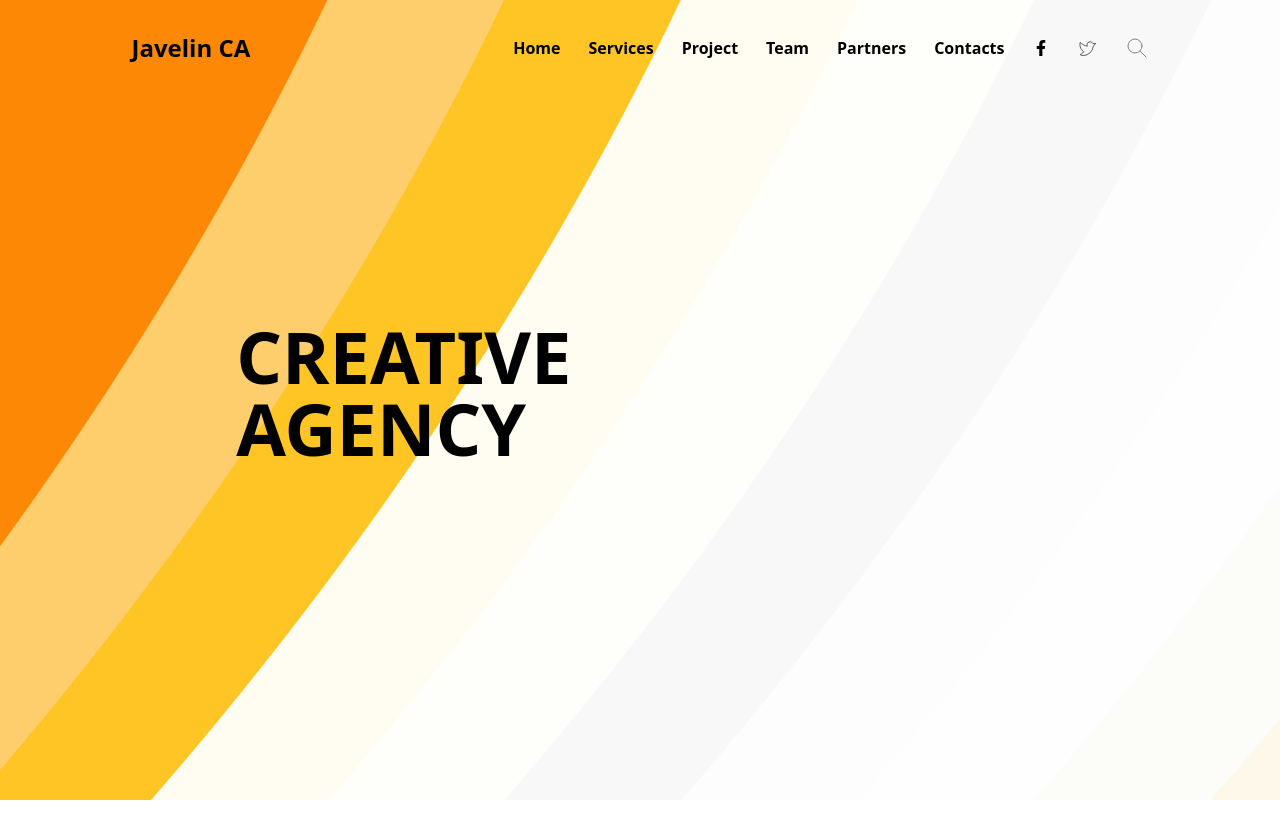
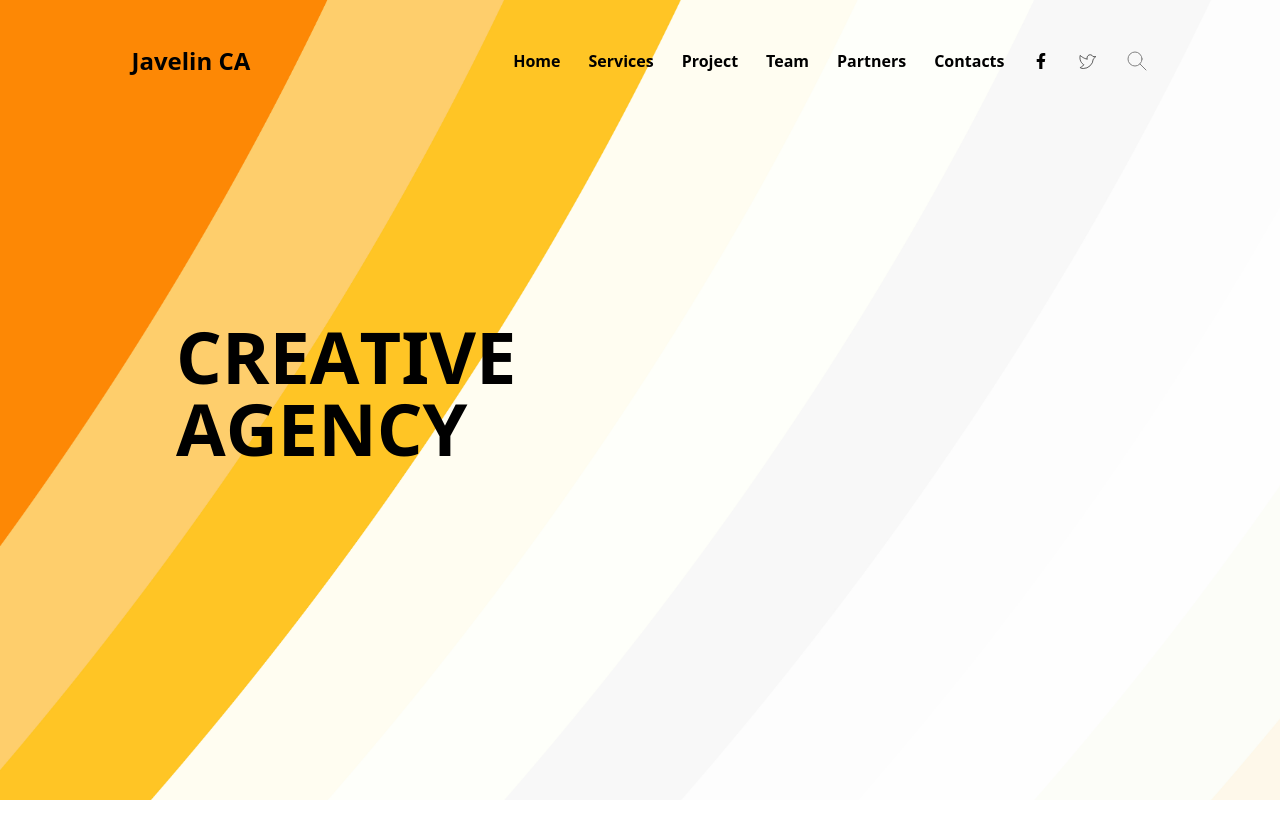
Before and after one commit to farizbaiquni/clone-web-template-1, a website: page index.html in a window 1280 px wide. Drawn offline with Linux system fonts and the light colour scheme.

Commit message:
add text animation and improve navbar ui

```diff
--- a/index.html
+++ b/index.html
@@ -6,13 +6,15 @@
     <meta name="viewport" content="width=device-width, initial-scale=1.0">
     <title>Document</title>
     <link href="/dist/output.css" rel="stylesheet">
+    <link rel="stylesheet" href="./src/style.css">
+
 </head>
 <body class=" flex flex-col justify-center >
     <!-- Source reference : https://jevelin.shufflehound.com/creative-agency/ -->
     <div class="container">
 
         <!-- =========================== NAVBAR =========================== -->
-        <nav id="top-navbar" class=" flex justify-around items-center py-4 fixed top-0 w-full">
+        <nav id="top-navbar" class=" flex justify-around items-center py-6 fixed top-0 w-full">
             <div class="nav-start">
                 <h1 class=" text-2xl font-bold">Javelin CA</h1>
             </div>
@@ -46,13 +48,26 @@
             </div>
         </nav>
 
-        <div class=" bg-blue-300 h-screen bg-main-orange bg-no-repeat bg-cover">
-            <span class=" flex justify-around mt-80">
-                <div class="">
-                    <p class=" text-7xl font-extrabold">CREATIVE</p>
-                    <p class=" text-7xl font-extrabold">AGENCY</p>
+        <div class=" h-screen bg-main-orange bg-no-repeat bg-cover">
+            <span class=" flex flex-col w-fit ml-44 mt-80">
+                <div class="flex justify-start">
+                    <p class=" text-anim-1 text-7xl font-extrabold" style=" animation-duration: 0.5s; animation-delay: 0.2s">C</p>
+                    <p class=" text-anim-2 text-7xl font-extrabold" style=" animation-duration: 0.4s; animation-delay: 0.4s">R</p>
+                    <p class=" text-anim-2 text-7xl font-extrabold" style=" animation-duration: 0.4s; animation-delay: 0.6s">E</p>
+                    <p class=" text-anim-2 text-7xl font-extrabold" style=" animation-duration: 0.4s; animation-delay: 0.7s">A</p>
+                    <p class=" text-anim-2 text-7xl font-extrabold" style=" animation-duration: 0.4s; animation-delay: 0.8s">T</p>
+                    <p class=" text-anim-2 text-7xl font-extrabold" style=" animation-duration: 0.4s; animation-delay: 0.9s">I</p>
+                    <p class=" text-anim-2 text-7xl font-extrabold" style=" animation-duration: 0.4s; animation-delay: 1.0s">V</p>
+                    <p class=" text-anim-2 text-7xl font-extrabold" style=" animation-duration: 0.4s; animation-delay: 1.1s">E</p>
                 </div>
-                <div></div>
+                <div class="flex justify-start">
+                    <p class=" text-anim-1 text-7xl font-extrabold" style=" animation-duration: 0.5s; animation-delay: 1.4s">A</p>
+                    <p class=" text-anim-2 text-7xl font-extrabold" style=" animation-duration: 0.4s; animation-delay: 1.6s">G</p>
+                    <p class=" text-anim-2 text-7xl font-extrabold" style=" animation-duration: 0.4s; animation-delay: 1.8s">E</p>
+                    <p class=" text-anim-2 text-7xl font-extrabold" style=" animation-duration: 0.4s; animation-delay: 1.9s">N</p>
+                    <p class=" text-anim-2 text-7xl font-extrabold" style=" animation-duration: 0.4s; animation-delay: 2.0s">C</p>
+                    <p class=" text-anim-2 text-7xl font-extrabold" style=" animation-duration: 0.4s; animation-delay: 2.1s">Y</p>
+                </div>
             </span>
         </div>
         <br><br><br><br><br><br><br><br><br><br><br><br>
@@ -68,7 +83,7 @@
                 document.getElementById('top-navbar').style.paddingTop = "16px"
             } else {
                 document.getElementById('top-navbar').style.backgroundColor = "transparent"
-                document.getElementById('top-navbar').style.paddingTop = "32px"
+                document.getElementById('top-navbar').style.paddingTop = "45px"
             }
         }
         )
--- a/src/style.css
+++ b/src/style.css
@@ -1,3 +1,31 @@
 @tailwind base;
 @tailwind components;
 @tailwind utilities;
+
+@keyframes animationTextLeftToRight1 {
+    0% {
+        transform: translate(-90px) rotate(120deg);
+    }
+    100% {
+        transform: translate(0) rotate(360deg);
+    }
+}
+
+@keyframes animationTextLeftToRight2 {
+    0% {
+        transform: translate(-80px) rotate(120deg);
+    }
+    100% {
+        transform: translate(0) rotate(360deg);
+    }
+}
+
+.text-anim-1 {
+    animation-name: animationTextLeftToRight1;
+    transition-timing-function: ease-out;
+}
+
+.text-anim-2 {
+    animation-name: animationTextLeftToRight2;
+    transition-timing-function: ease-out;
+}
--- a/tailwind.config.js
+++ b/tailwind.config.js
@@ -7,7 +7,7 @@ module.exports = {
     extend: {
       backgroundImage: {
         'main-orange': "url('/src/image/bg-main.jpg')",
-      }
+      },
     },
   },
   plugins: [],
```
Also changed, not shown: dist/output.css.
